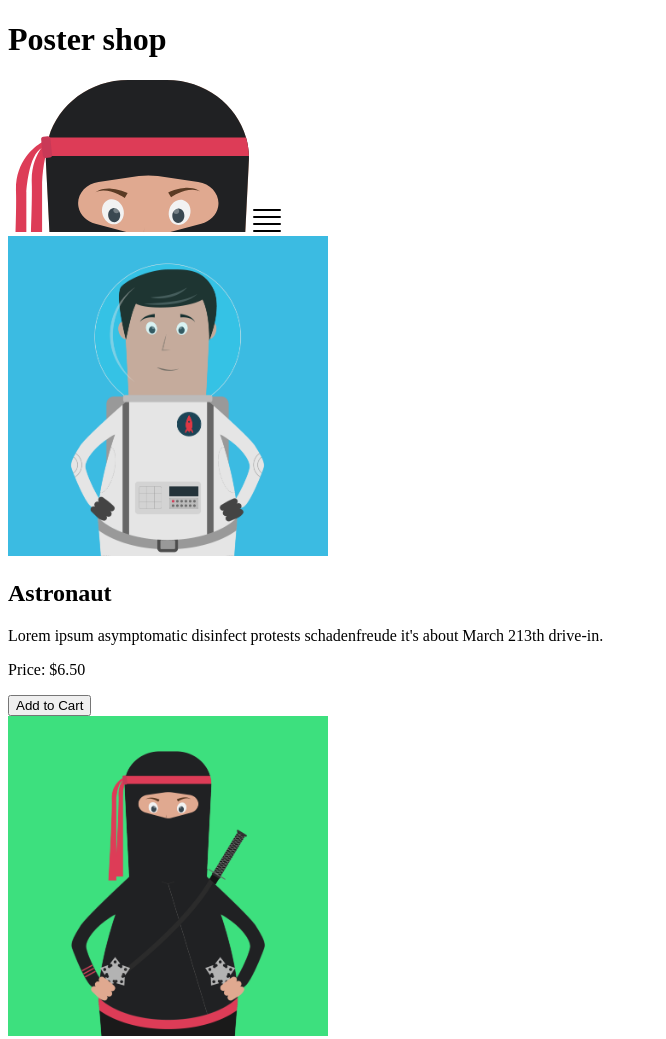
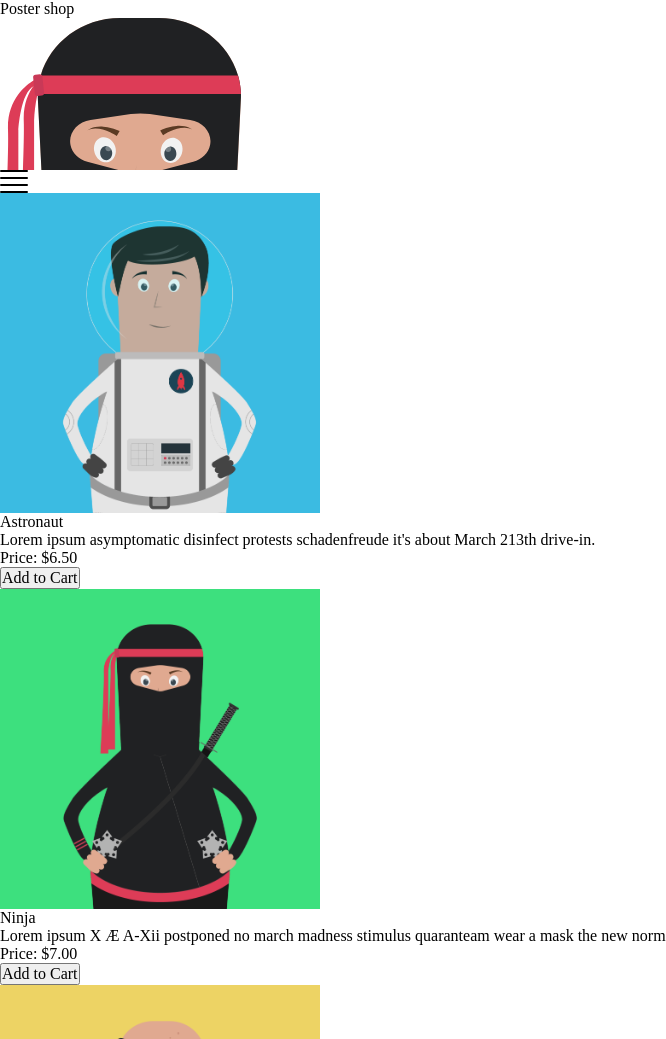
Before and after one commit to Nennae/Lexicon-FE24-25, a plain HTML site: page v50/poster-shop/flex/index.html in a window 1280 px wide. Shown: the top 1039 px of the page, without its empty margins (0-666 px from the left). Drawn offline with Linux system fonts and the light colour scheme.

Commit message:
css reset styles + global styles added

```diff
--- /dev/null
+++ b/v50/poster-shop/flex/global.css
@@ -0,0 +1,30 @@
+*,
+*::before,
+*::after {
+      box-sizing: border-box;
+}
+
+* {
+      margin: 0;
+      padding: 0;
+      font: inherit;
+}
+
+img,
+picture,
+svg,
+video {
+      display: block;
+      max-width: 100%;
+}
+
+:root {
+      --header-bg-color: rgb(60, 238, 132);
+      --main-bg-color: rgb(13, 13, 13);
+      --btn-bg-color: rgb(224, 67, 67);
+      --text-color-light: rgb(245, 239, 239);
+      --text-color-dark: rgb(22, 21, 21);
+      --footer-bg-color: rgb(71, 69, 69);
+      --featured-bg-color: rgb(247, 241, 241);
+      --list-bg-color: rgba(71, 3, 3, 0.736);
+}
--- a/v50/poster-shop/flex/style.css
+++ b/v50/poster-shop/flex/style.css
@@ -1,3 +1,5 @@
+@import url(global.css);
+
 .char-img {
       width: 20em;
       height: 20em;
```
